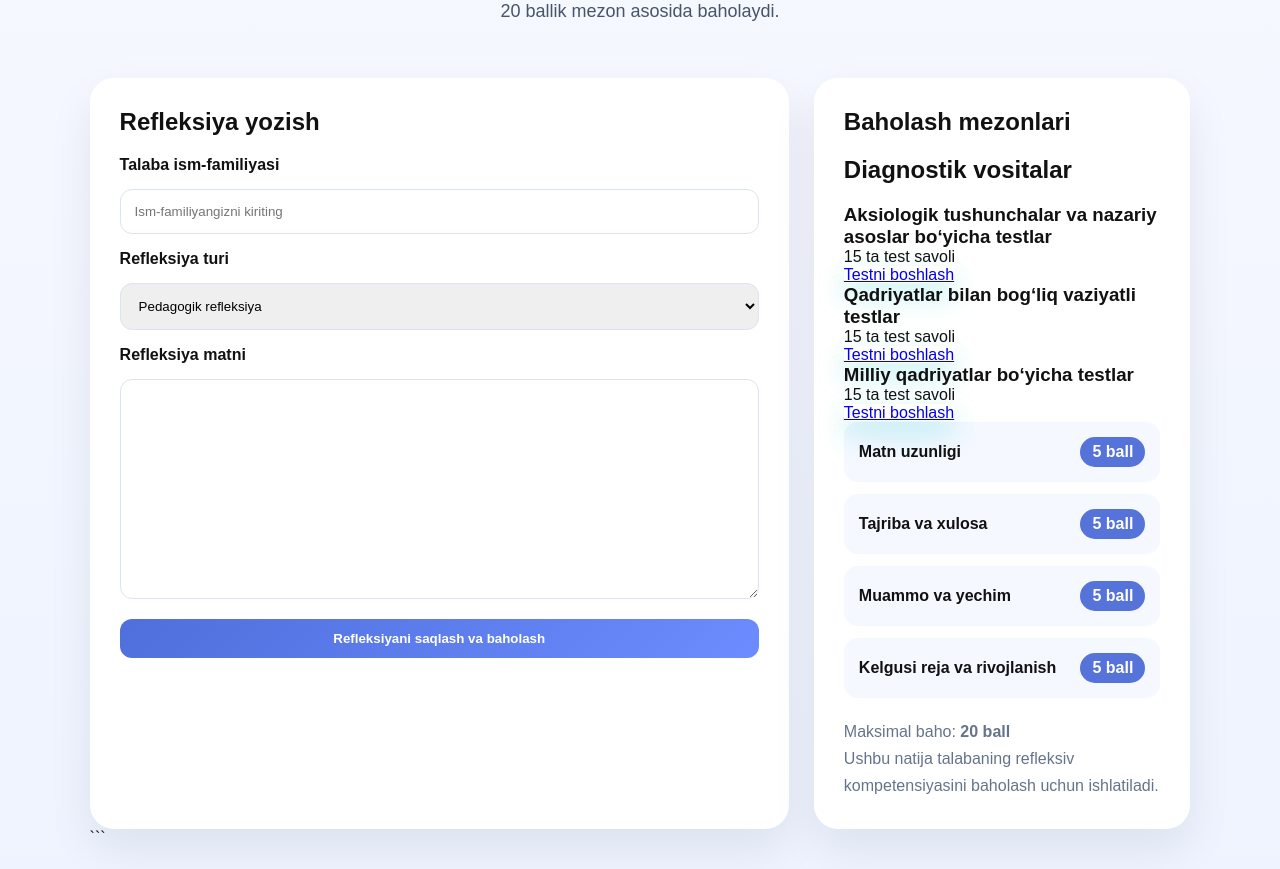
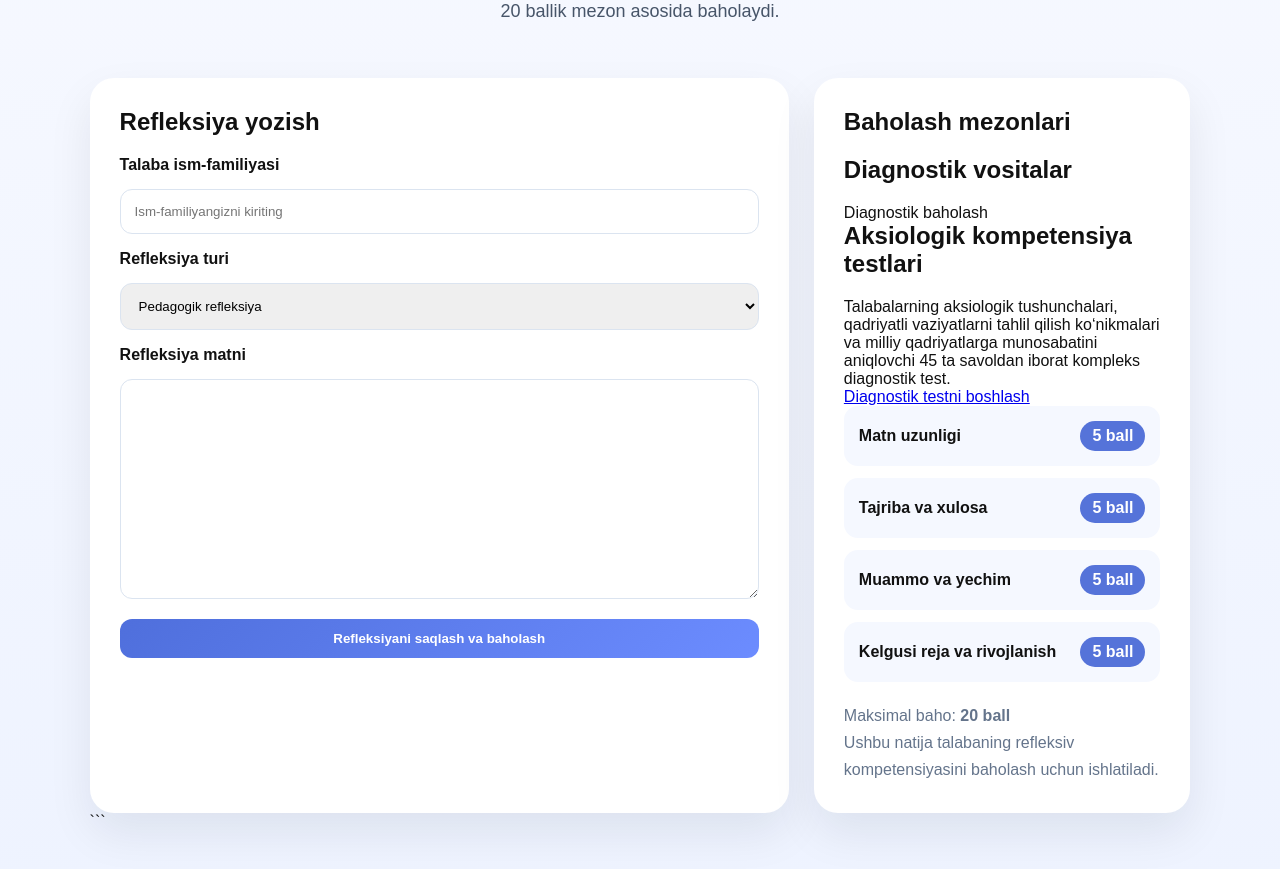
Before and after one commit to javlonbek1994/portfolio-site, a Flask app: page /reflection in a window 1280 px wide. Shown: the part 327-1196 px from the top of the page. Run offline with Flask 3, Linux system fonts and the light colour scheme; data comes from the database, SQL or seed files in the repository.

Commit message:
Update reflection.html

```diff
--- a/templates/reflection.html
+++ b/templates/reflection.html
@@ -102,33 +102,24 @@
 
     <h2>Diagnostik vositalar</h2>
 
-    <div class="diagnostic-grid">
+<div class="diagnostic-banner">
 
-        <div class="diagnostic-card">
-            <h3>Aksiologik tushunchalar va nazariy asoslar bo‘yicha testlar</h3>
+    <span>Diagnostik baholash</span>
 
-            <p>15 ta test savoli</p>
+    <h2>Aksiologik kompetensiya testlari</h2>
 
-            <a href="#" class="btn">Testni boshlash</a>
-        </div>
+    <p>
+        Talabalarning aksiologik tushunchalari,
+        qadriyatli vaziyatlarni tahlil qilish ko‘nikmalari
+        va milliy qadriyatlarga munosabatini aniqlovchi
+        45 ta savoldan iborat kompleks diagnostik test.
+    </p>
 
-        <div class="diagnostic-card">
-            <h3>Qadriyatlar bilan bog‘liq vaziyatli testlar</h3>
+    <a href="/diagnostic" class="diagnostic-btn">
+        Diagnostik testni boshlash
+    </a>
 
-            <p>15 ta test savoli</p>
-
-            <a href="#" class="btn">Testni boshlash</a>
-        </div>
-
-        <div class="diagnostic-card">
-            <h3>Milliy qadriyatlar bo‘yicha testlar</h3>
-
-            <p>15 ta test savoli</p>
-
-            <a href="#" class="btn">Testni boshlash</a>
-        </div>
-
-    </div>
+</div>
 
 </section>
 
```
